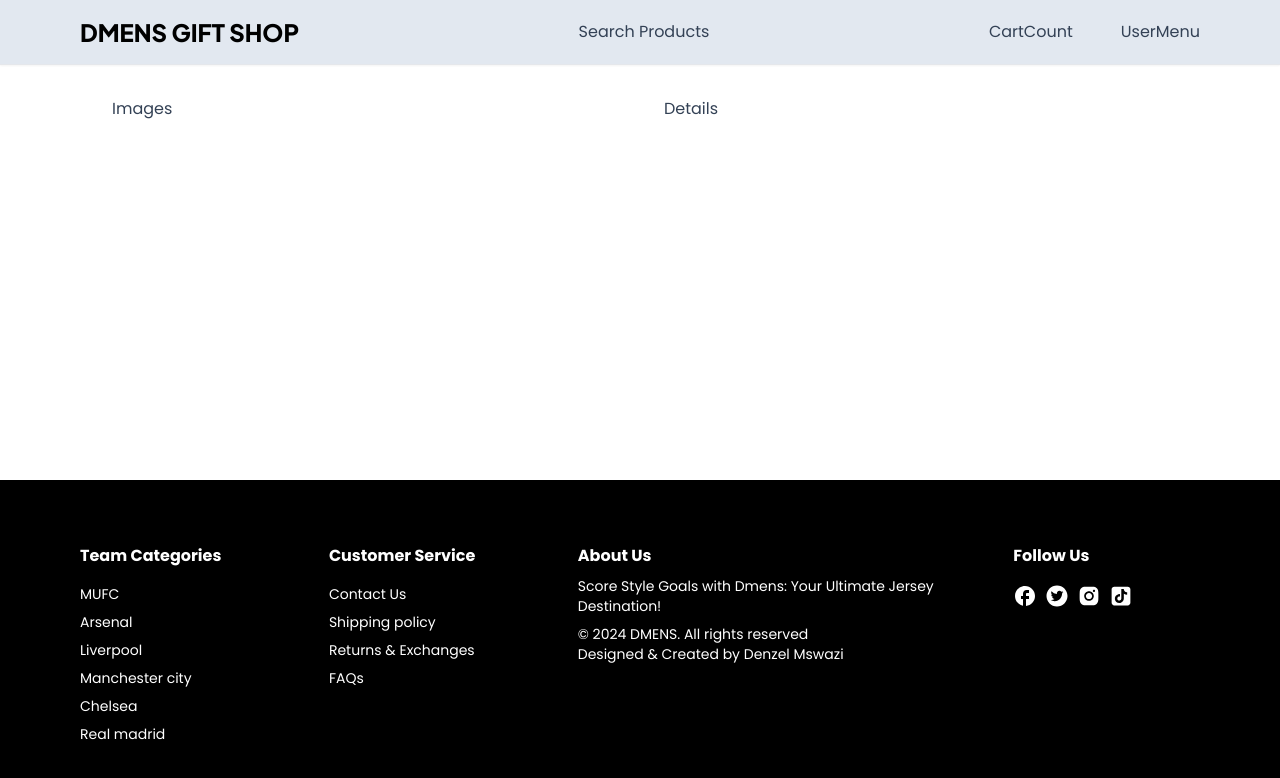
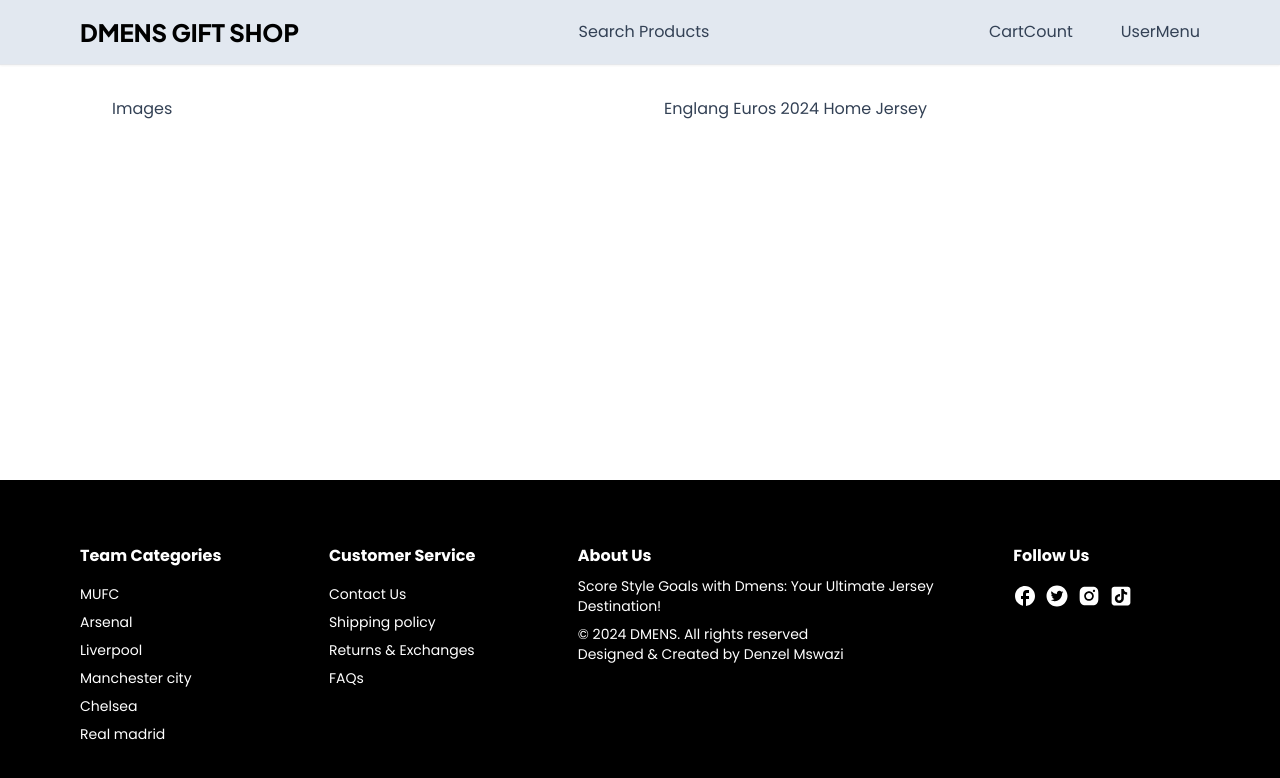
Before and after one commit to DenzelMswazi/dmens, a Next.js app: page /product/1 in a window 1280 px wide. Shown: the top 778 px of the page. Built offline with nearby package versions, Linux system fonts and the light colour scheme.

Commit message:
import product details

```diff
--- a/app/product/[productid]/ProductDetails.tsx
+++ b/app/product/[productid]/ProductDetails.tsx
@@ -1,4 +1,6 @@
 "use client";
+
+import { product } from "@/utils/product";
 
 interface ProductDetailsProps {
     product: any;
@@ -8,7 +10,9 @@ const ProductDetails:React.FC<ProductDetailsProps> = () => {
     return (
         <div className="grid grid-cols-1 md:grid-cols-2 gap-12">
            <div>Images</div>
-           <div>Details</div>
+           <div>
+             <h2>{product.name}</h2>
+           </div>
         </div>
     )
 }
```
